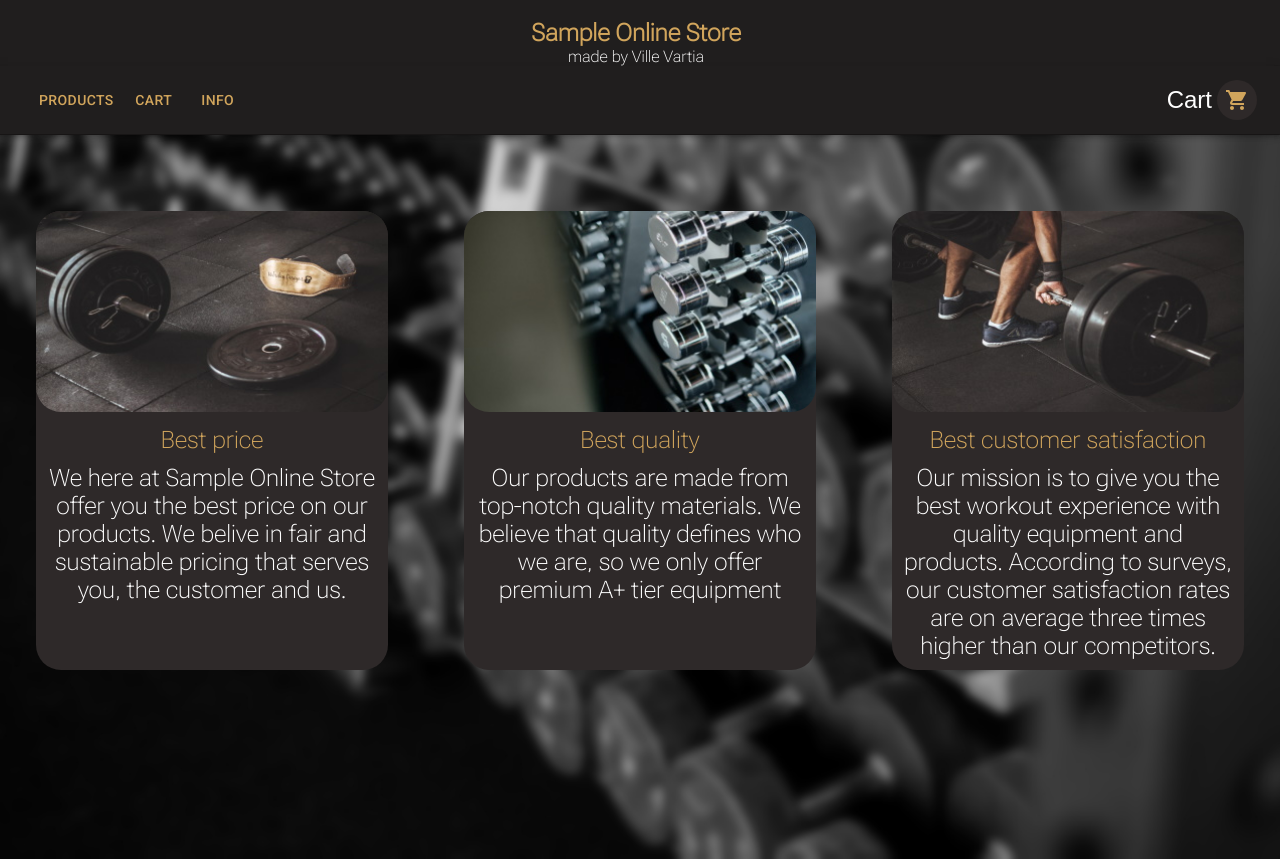
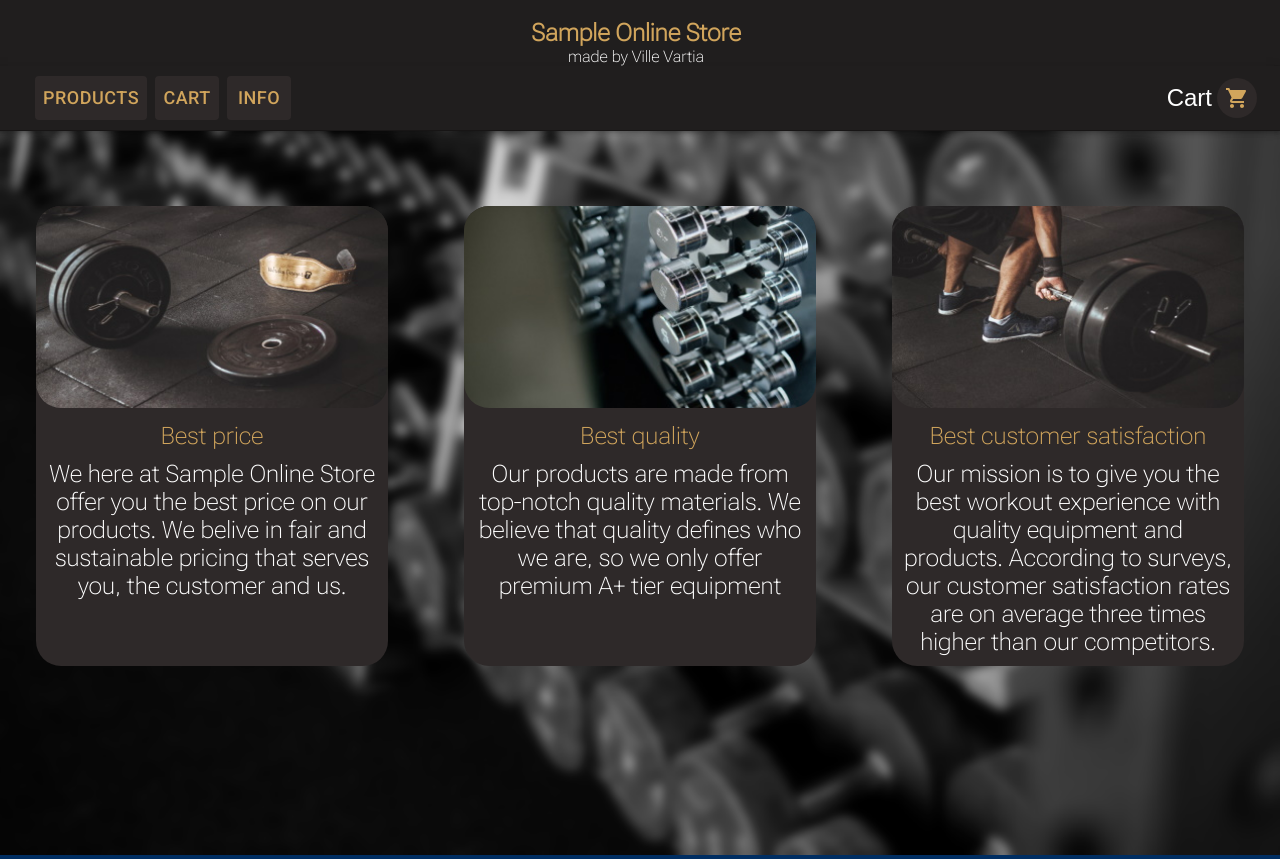
Before and after one commit to stevari/sampleonlinestore, a React (Create React App) app: page / in a window 1280 px wide. Built offline with nearby package versions, Linux system fonts and the light colour scheme.

Commit message:
made navbar items a bit bigger

```diff
--- a/src/App.css
+++ b/src/App.css
@@ -25,6 +25,7 @@
   font-size: x-large;
   margin: 10px;
 }
+
 .CustomCard {
 
 
--- a/src/components/NavBar.js
+++ b/src/components/NavBar.js
@@ -91,7 +91,7 @@ function NavBar() {
               }}
             >
               {pages.map((page) => (
-                <MenuItem key={page} onClick={handleCloseNavMenu}>
+                <MenuItem key={page}  onClick={handleCloseNavMenu}>
                   <Typography textAlign="center">{page}</Typography>
                 </MenuItem>
               ))}
@@ -114,14 +114,14 @@ function NavBar() {
               textDecoration: 'none',
             }}
           >
-
+            {/*NavBarButtons Cart, Info, Products */}
           </Typography>
           <Box sx={{ flexGrow: 1, display: { xs: 'none', md: 'flex' } }}>
             {pages.map((page) => (
               <Button
                 key={page}
                 onClick={handleCloseNavMenu}
-                sx={{ my: 2, color: '#D1A55C', display: 'block' }}
+                sx={{ my: 2, color: '#D1A55C', display: 'block',fontSize:"large",backgroundColor:"#2e2929",margin:0.5 }}
               >
                 {page}
               </Button>
```
